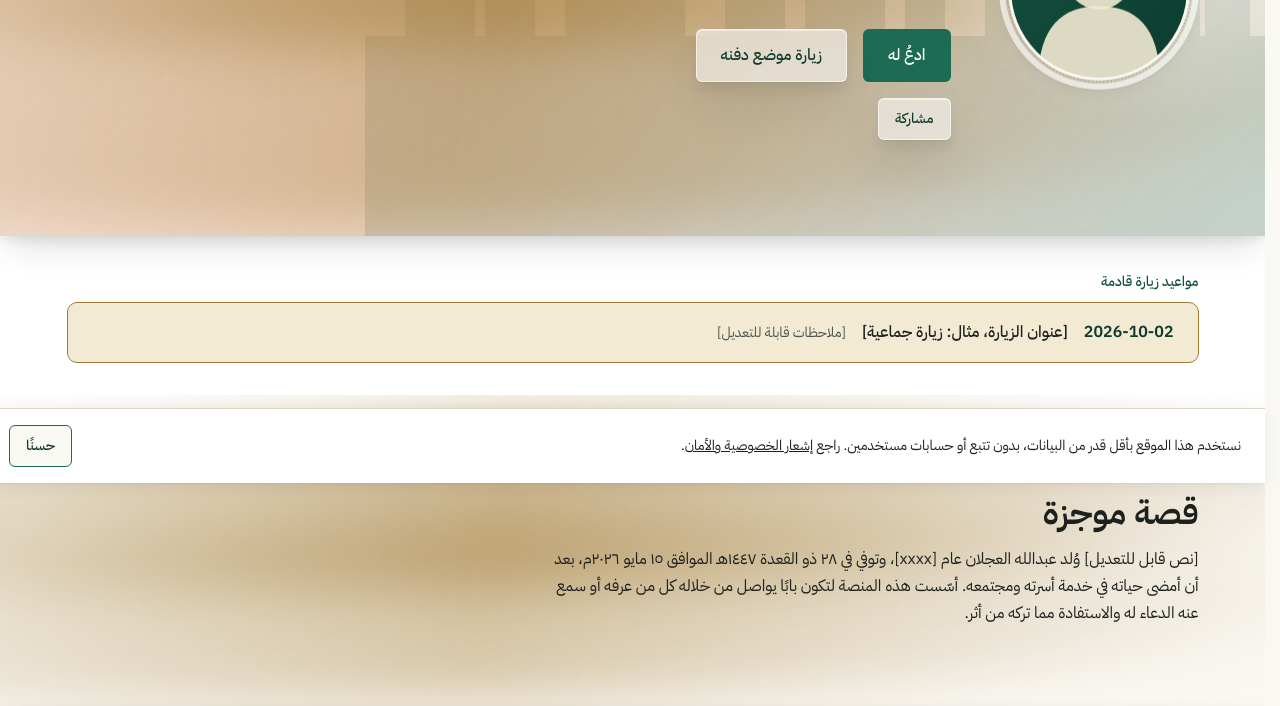
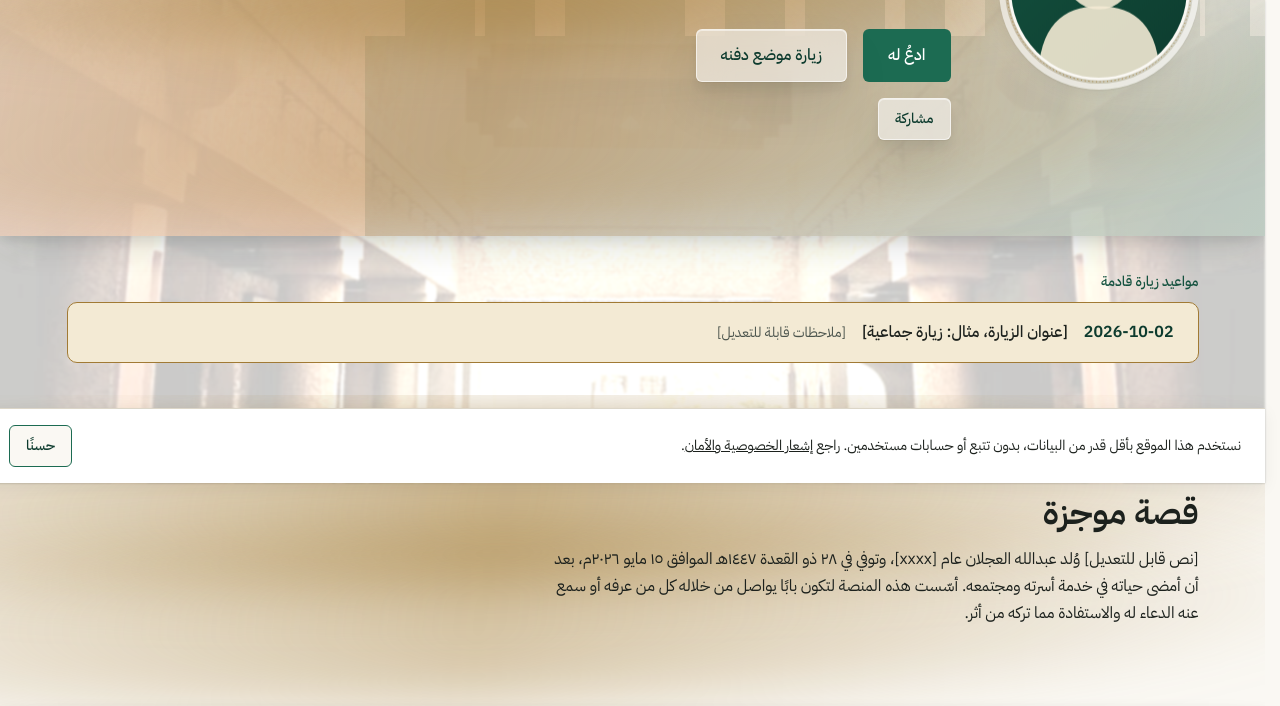
Before and after one commit to sriharsh-2003/Father-Charity-Site, a website: page index.html in a window 1280 px wide. Shown: the part 317-1023 px from the top of the page. Drawn offline with Linux system fonts and the light colour scheme; no server answers.

Commit message:
Change opacity from 0.80 to 0.60

```diff
--- a/assets/css/main.css
+++ b/assets/css/main.css
@@ -98,7 +98,7 @@
      faint to register as an intentional background at all. If this swings
      too far the other way, it's this one number to move back toward
      0.5-0.6 for a middle ground. */
-  opacity: 0.80;
+  opacity: 0.60;
 }
 
 /* Respect reduced motion */
```
